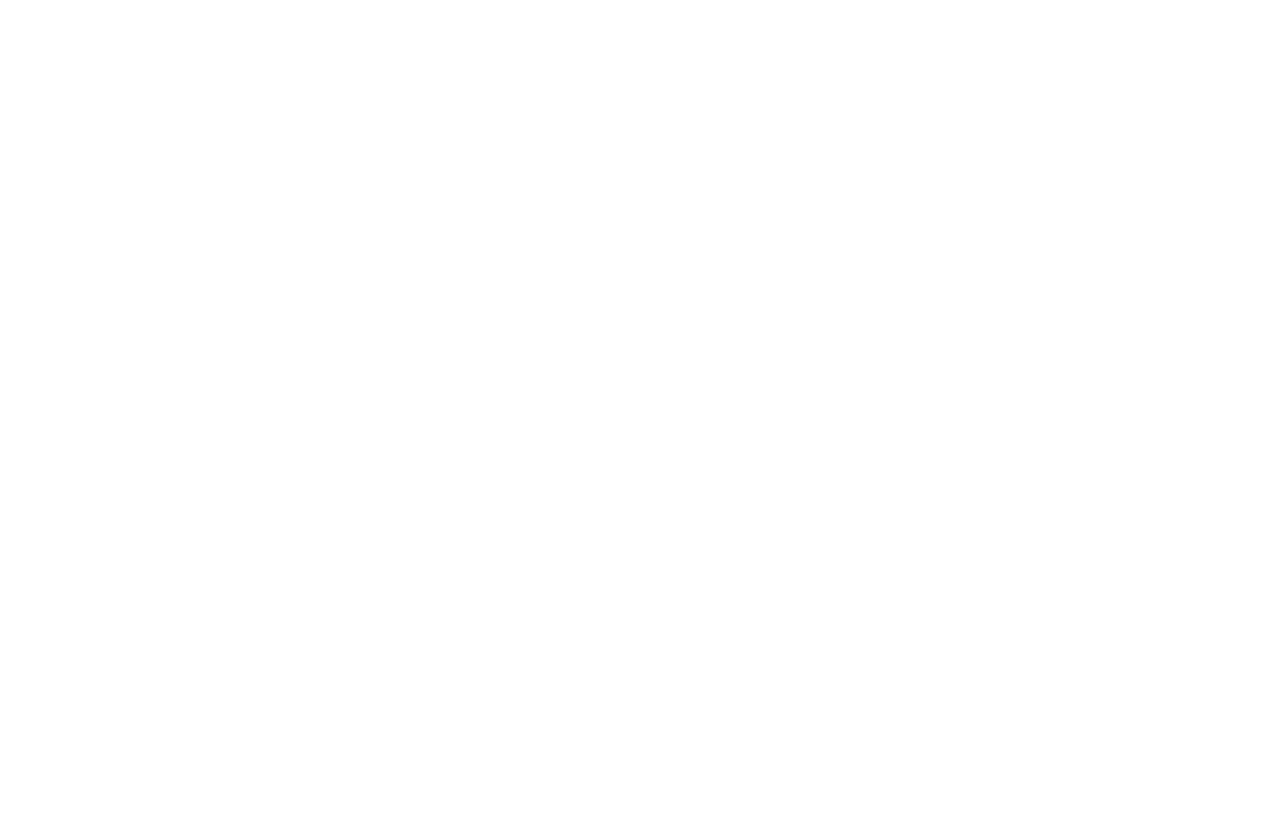
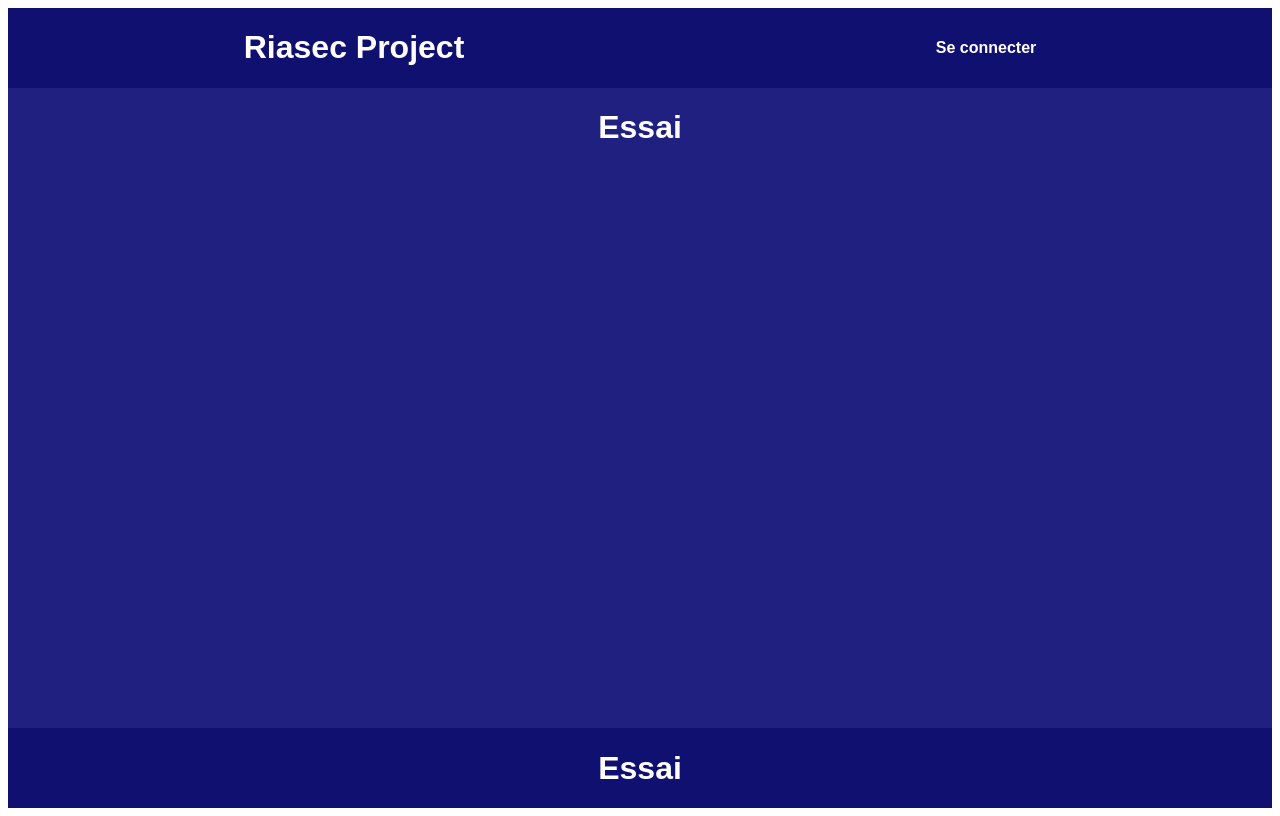
Before and after one commit to AaCnRa/vocamur, a plain HTML site: page index.html in a window 1280 px wide. Drawn offline with Linux system fonts and the light colour scheme.

Commit message:
Basic navigation and styling

```diff
--- a/index.html
+++ b/index.html
@@ -4,6 +4,7 @@
     <meta charset="UTF-8">
     <meta name="viewport" content="width=device-width, initial-scale=1.0">
     <title>Riasec Project</title>
+    <link rel="stylesheet" href="style/style.css">
     <script src="script/script.js"></script>
 </head>
 <body>
--- a/script/script.js
+++ b/script/script.js
@@ -0,0 +1,45 @@
+document.addEventListener("DOMContentLoaded",function(){
+
+    const location = this.location.href.split('/')[3];
+    //console.log(location);
+    //document.head.appendChild('')
+    const header = this.createElement('div');
+    const main = this.createElement('div');
+    const footer = this.createElement('div');
+
+    header.classList.add('header');
+    main.classList.add('main');
+    footer.classList.add('footer');
+    footer.innerHTML = main.innerHTML = "<h1>Essai</h1>";
+
+    if(location=="index.html"){
+        header.innerHTML = "\
+        <div><h1>Riasec Project</h1></div>\
+        <div>\
+            <div class=\"link\"><a href=\"login.html\">Se connecter</a></div>\
+        </div>\
+        ";
+    }
+    else if(location=="login.html"){
+        header.innerHTML = "\
+        <div><h1>Riasec Project</h1></div>\
+        <div>\
+            <div class=\"link\"><a href=\"index.html\">Revenir à l'accueil</a></div>\
+        </div>\
+        ";
+    }
+    else{
+        header.innerHTML = "\
+        <div><h1>Riasec Project</h1></div>\
+        <div>\
+            <div class=\"link\"><a href=\"riasec.html\">Accueil</a></div>\
+            <div class=\"link\"><a href=\"test.html\">Passer le test</a></div>\
+            <div class=\"link\"><a href=\"nous.html\">Nous connaître</a></div>\
+        </div>\
+        ";
+    }
+
+    document.body.appendChild(header);
+    this.body.appendChild(main);
+    this.body.appendChild(footer);
+})
--- a/style/style.css
+++ b/style/style.css
@@ -0,0 +1,58 @@
+.header,.footer{
+    color: #fff;
+    background-color: #101070;
+    display: flex;
+    justify-content: space-evenly;
+
+    a, a:hover , a:visited,a:active{
+        display: flex;
+        align-items: center;
+        text-align: center;
+        height: 100%;
+        width: 100%;
+        text-decoration: none;
+        color: #fff;
+    }
+    a:hover{
+        background-color: #202080;
+    }
+    div.link{
+        width: 100%;
+        height: 100%;
+    }
+}
+
+a{
+    justify-content: center;
+    font-weight: bold;
+}
+a:hover{
+    text-shadow: 0px 0px white;
+}
+.header{
+    >div{
+        flex-grow: 1;
+        display: flex;
+        justify-content: space-evenly;
+        align-content: center;
+        align-items: center;
+    }
+}
+
+.main{
+    flex-grow: 1;
+    display: flex;
+    justify-content: center;
+    justify-items: center;
+    color: #fff;
+    background-color: #202080;
+}
+
+body{
+    font-family: Arial, Helvetica, sans-serif;
+    min-height: 100vh;
+    display: flex;
+    flex-direction: column;
+    justify-content: space-between;
+    justify-items: center;
+}
```
Also changed, not shown: login.html (+1 -0 lines), nous.html (+1 -0 lines), riasec.html (+1 -0 lines), test.html (+1 -0 lines), type-artiste.html (+1 -0 lines), type-conventionnel.html (+1 -0 lines), type-entreprenant.html (+1 -0 lines), type-investigateur.html (+1 -0 lines), type-realiste.html (+1 -0 lines), type-social.html (+1 -0 lines), favicon.ico (added).
